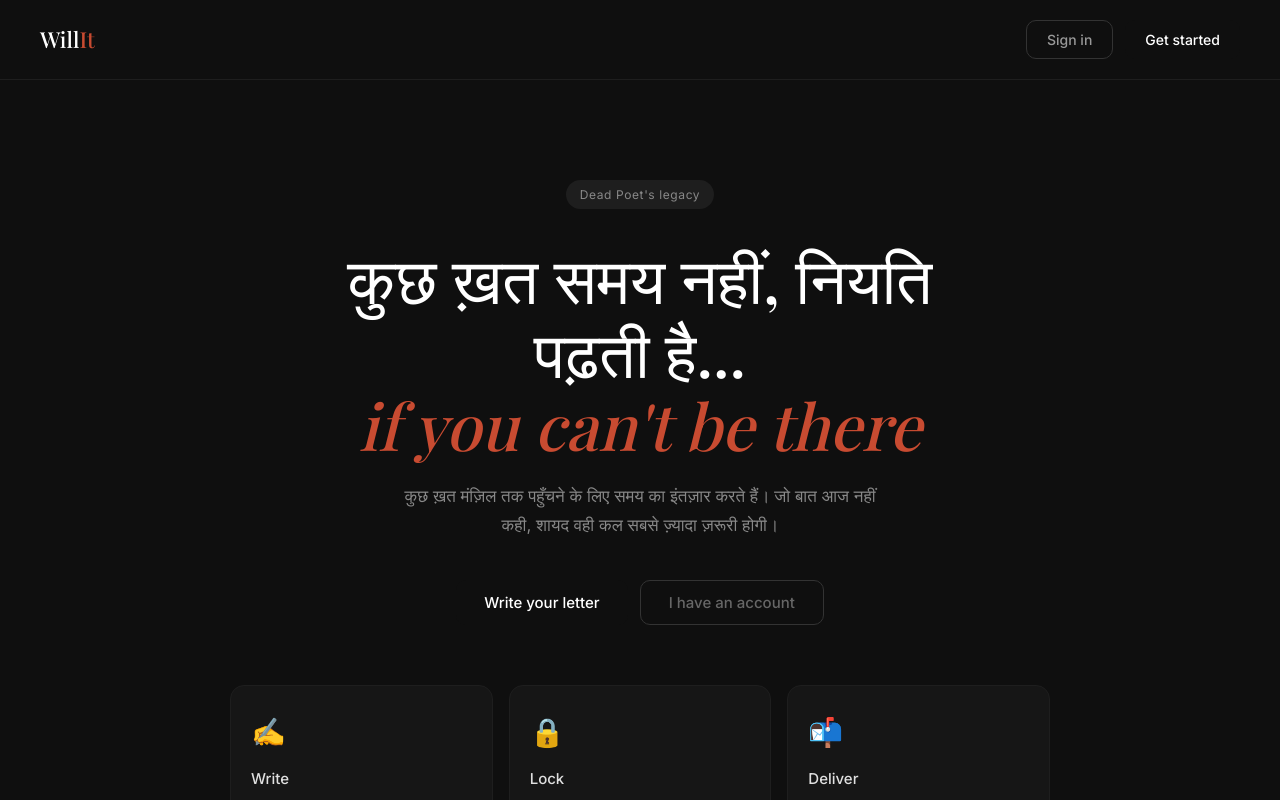
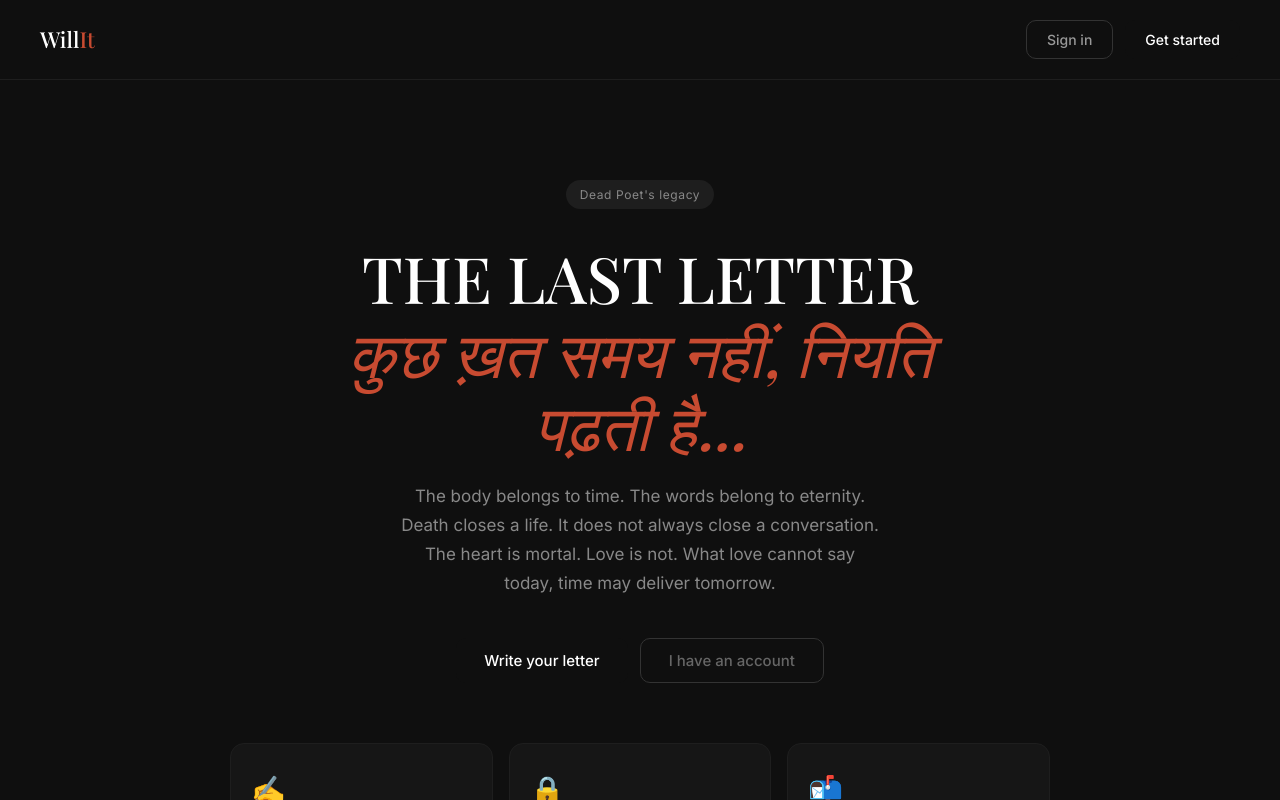
Before and after one commit to higher-amplifier/will-it, a React (Vite) app in the folder client/: page / in a window 1280 px wide. Shown: the top 800 px of the page. Built offline with nearby package versions, Linux system fonts and the light colour scheme; no server answers; a web font is replaced by a local one.

Commit message:
UI changes

```diff
--- a/client/src/pages/Landing.jsx
+++ b/client/src/pages/Landing.jsx
@@ -21,14 +21,15 @@ export default function Landing() {
         </div>
 
         <h1 style={{ fontFamily: 'Playfair Display, serif', fontSize: 'clamp(36px, 6vw, 64px)', lineHeight: 1.15, fontWeight: 500, marginBottom: 20 }}>
-          कुछ ख़त समय नहीं, नियति पढ़ती है...<br />
-          <em style={{ color: '#c84b31', fontStyle: 'italic' }}>if you can't be there</em>
+          THE LAST LETTER<br />
+          <em style={{ color: '#c84b31', fontStyle: 'italic' }}>कुछ ख़त समय नहीं, नियति पढ़ती है...</em>
         </h1>
 
         <p style={{ fontSize: 17, color: '#888', lineHeight: 1.7, maxWidth: 480, margin: '0 auto 40px' }}>
-
-कुछ ख़त मंज़िल तक पहुँचने के लिए समय का इंतज़ार करते हैं।
-जो बात आज नहीं कही, शायद वही कल सबसे ज़्यादा ज़रूरी होगी।        </p>
+The body belongs to time. The words belong to eternity.
+Death closes a life. It does not always close a conversation.
+The heart is mortal. Love is not.
+What love cannot say today, time may deliver tomorrow.       </p>
 
         <div style={{ display: 'flex', gap: 12, justifyContent: 'center', flexWrap: 'wrap' }}>
           <button className="btn btn-primary" style={{ fontSize: 15, padding: '12px 28px' }} onClick={() => nav('/register')}>
```
